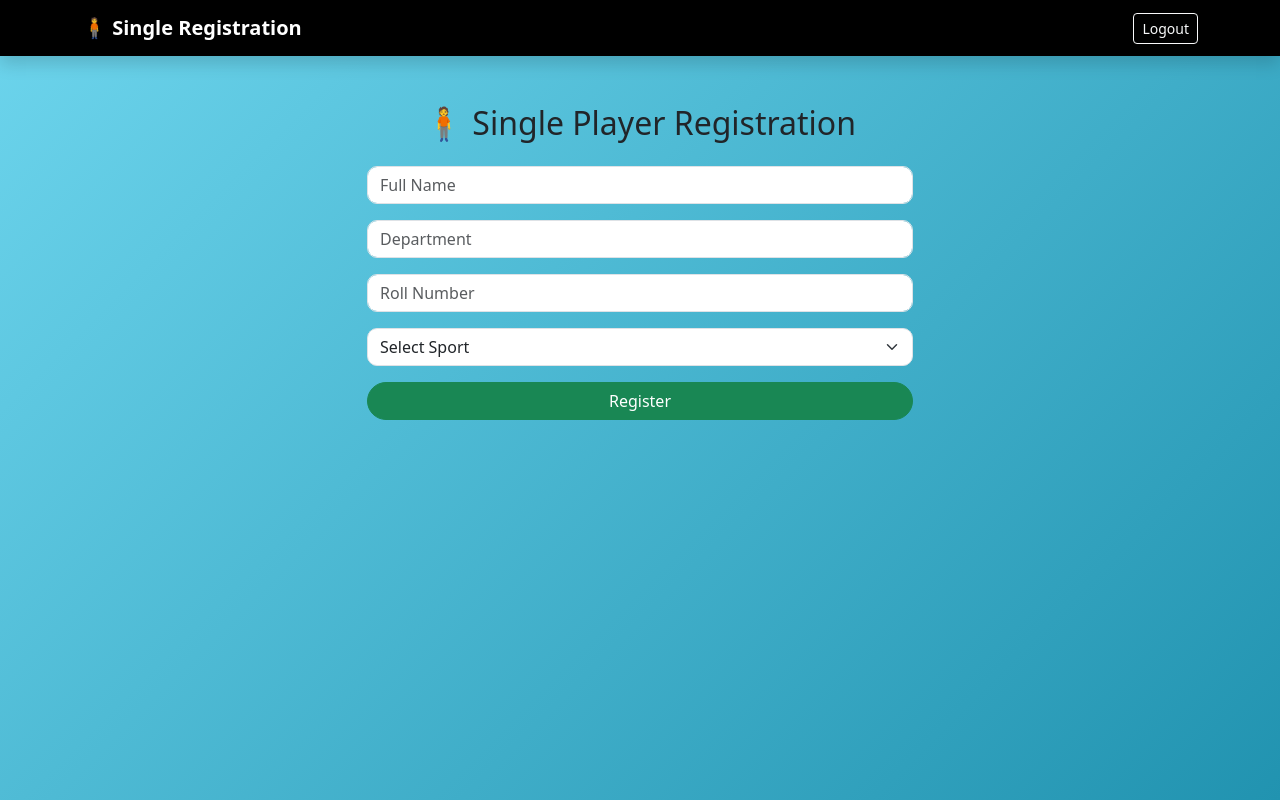
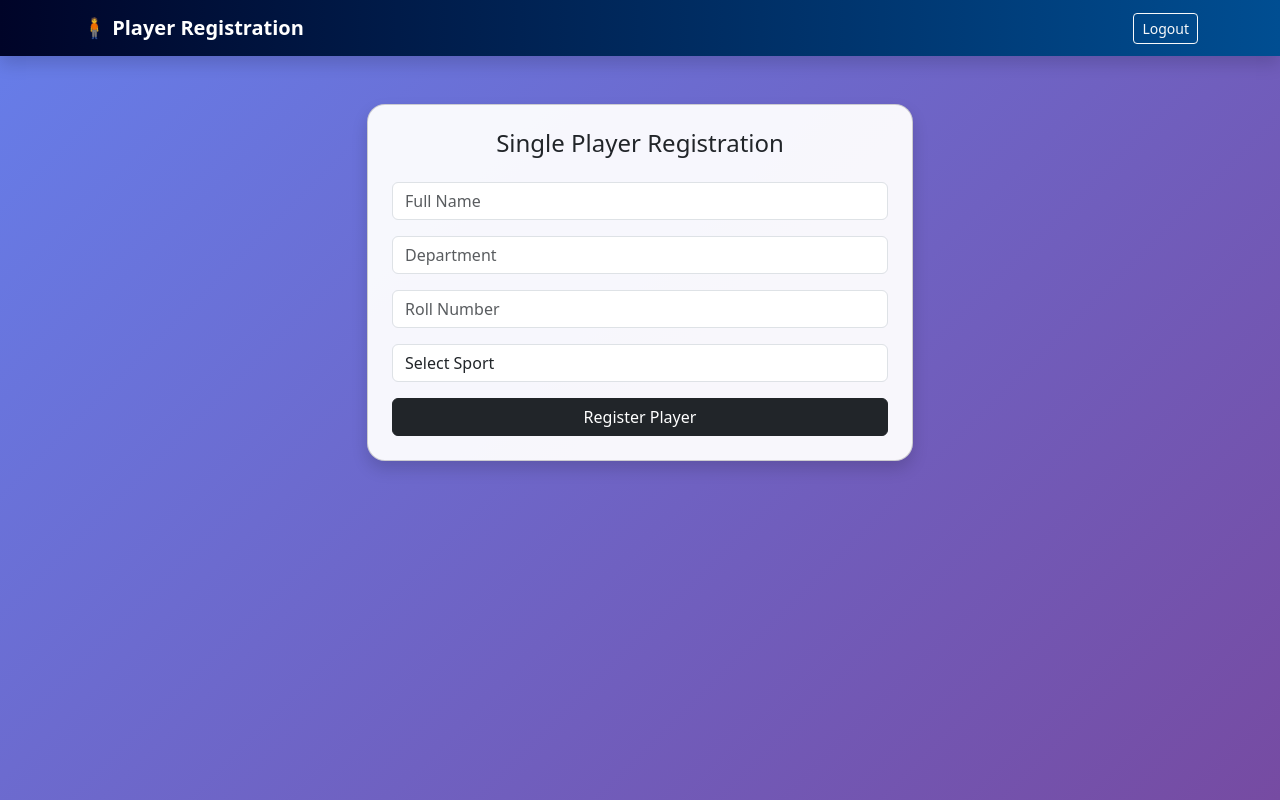
Before and after one commit to skzaid09/sports-portal-supabase, a Flask app: page /player/register/single in a window 1280 px wide. Run offline with Flask 3, Linux system fonts and the light colour scheme; data that the repository does not hold is empty.

Commit message:
update loadinng animation

```diff
--- a/backend/templates/player/register_single.html
+++ b/backend/templates/player/register_single.html
@@ -1,4 +1,4 @@
-<!DOCTYPE html>
+<!-- <!DOCTYPE html>
 <html lang="en">
 <head>
 <meta charset="UTF-8">
@@ -48,7 +48,10 @@ border-radius:30px;
 <select class="form-select mb-3" id="sport" required>
 <option value="">Select Sport</option>
 </select>
-
+<div id="loader" class="text-center mb-3" style="display:none;">
+<div class="spinner-border text-primary"></div>
+<p class="mt-2">Processing...</p>
+</div>
 <button class="btn btn-success w-100">Register</button>
 
 </form>
@@ -126,3 +129,166 @@ loadIndividualEvents()
 
 </body>
 </html>
+single colour-->
+
+<!DOCTYPE html>
+<html>
+<head>
+<title>Single Player Registration</title>
+
+<meta name="viewport" content="width=device-width, initial-scale=1">
+
+<link href="https://cdn.jsdelivr.net/npm/bootstrap@5.3.2/dist/css/bootstrap.min.css" rel="stylesheet">
+
+<style>
+
+body{
+background:linear-gradient(135deg,#667eea,#764ba2);
+min-height:100vh;
+}
+
+.navbar{
+background:linear-gradient(to right,#000428,#004e92);
+}
+
+.card{
+border-radius:18px;
+background:rgba(255,255,255,0.95);
+}
+
+</style>
+
+</head>
+
+<body>
+
+<nav class="navbar navbar-dark shadow">
+<div class="container">
+<span class="navbar-brand fw-bold">🧍 Player Registration</span>
+<a href="/" class="btn btn-outline-light btn-sm">Logout</a>
+</div>
+</nav>
+
+<div class="container mt-5">
+
+<div class="row justify-content-center">
+
+<div class="col-md-6">
+
+<div class="card shadow p-4">
+
+<h4 class="mb-4 text-center">Single Player Registration</h4>
+
+<form id="paymentForm">
+
+<input class="form-control mb-3" id="name" placeholder="Full Name" required>
+
+<input class="form-control mb-3" id="department" placeholder="Department" required>
+
+<input class="form-control mb-3" id="roll_no" placeholder="Roll Number" required>
+
+<select class="form-control mb-3" id="sport" required>
+<option value="">Select Sport</option>
+</select>
+
+<div id="loader" class="text-center mb-3" style="display:none;">
+<div class="spinner-border text-primary"></div>
+<p class="mt-2">Processing...</p>
+</div>
+
+<button class="btn btn-dark w-100">Register Player</button>
+
+</form>
+
+</div>
+
+</div>
+
+</div>
+
+</div>
+
+
+<div class="position-fixed bottom-0 end-0 p-3">
+
+<div id="liveToast" class="toast text-bg-success border-0">
+
+<div class="d-flex">
+
+<div class="toast-body" id="toastMessage"></div>
+
+<button class="btn-close btn-close-white me-2 m-auto" data-bs-dismiss="toast"></button>
+
+</div>
+
+</div>
+
+</div>
+
+
+<script src="https://cdn.jsdelivr.net/npm/bootstrap@5.3.2/dist/js/bootstrap.bundle.min.js"></script>
+
+<script>
+
+function showToast(message,type="success"){
+const toastEl=document.getElementById("liveToast")
+toastEl.className="toast text-bg-"+type+" border-0"
+document.getElementById("toastMessage").innerText=message
+new bootstrap.Toast(toastEl).show()
+}
+
+
+async function loadIndividualEvents(){
+
+const res=await fetch("/coord/api/events")
+const events=await res.json()
+
+let options="<option value=''>Select Sport</option>"
+
+events.forEach(e=>{
+if(e.type==="Individual"){
+options+=`<option value="${e.name}">${e.name}</option>`
+}
+})
+
+document.getElementById("sport").innerHTML=options
+}
+
+
+document.getElementById("paymentForm").addEventListener("submit",async function(e){
+
+e.preventDefault()
+
+const loader=document.getElementById("loader")
+loader.style.display="block"
+
+const data={
+name:name.value,
+department:department.value,
+roll_no:roll_no.value,
+sport:sport.value
+}
+
+const res=await fetch("/player/api/register-single",{
+method:"POST",
+headers:{"Content-Type":"application/json"},
+body:JSON.stringify(data)
+})
+
+loader.style.display="none"
+
+if(res.ok){
+showToast("Registration Successful")
+this.reset()
+}else{
+showToast("Registration Failed","danger")
+}
+
+})
+
+loadIndividualEvents()
+
+</script>
+
+</body>
+</html>
--- a/backend/templates/player/register_team.html
+++ b/backend/templates/player/register_team.html
@@ -17,7 +17,7 @@ body{
 }
 .card{
   border-radius:20px;
-  background:rgba(150,178,179,0.95);
+  background:rgba(255, 255, 255, 0.95);
 }
 .btn-success{
   border-radius:30px;
```
Also changed, not shown: backend/templates/admin/dashboard.html (+6 -48 lines), backend/templates/coord/dashboard.html (+10 -8 lines).
